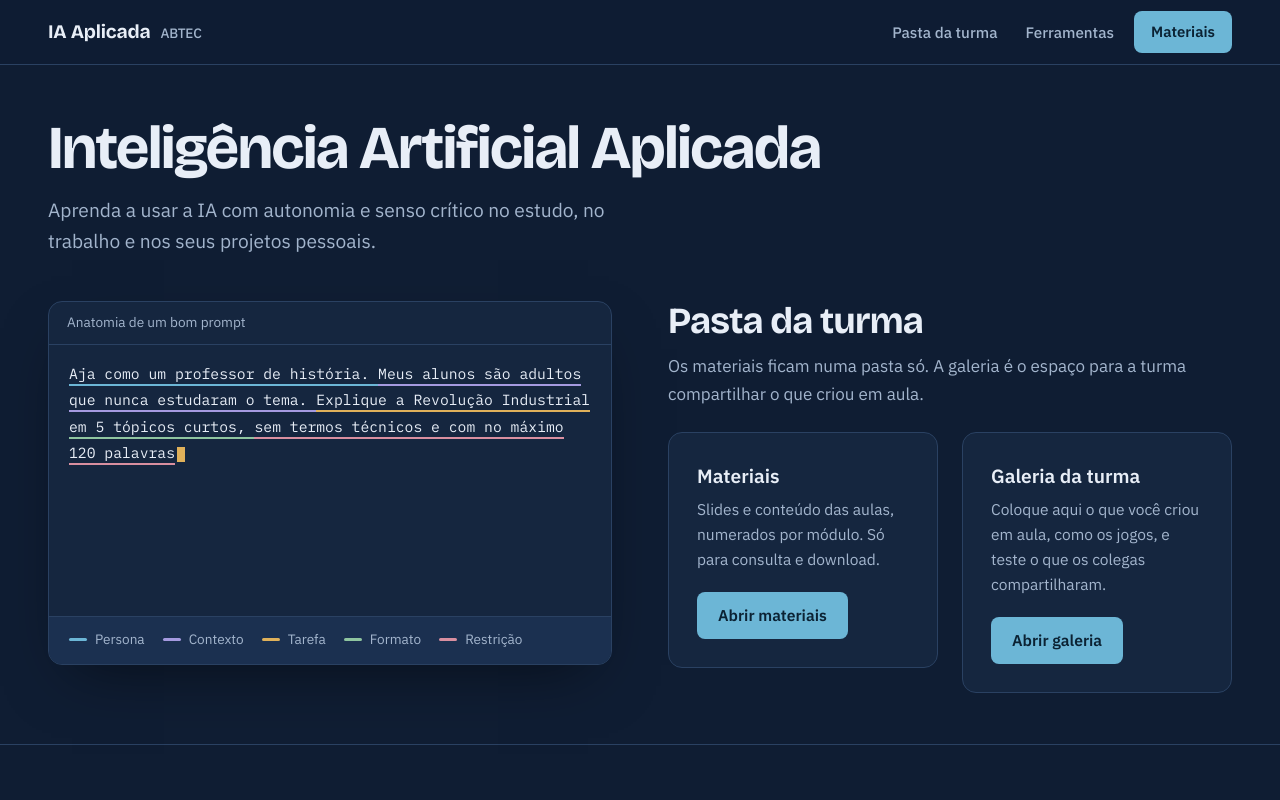
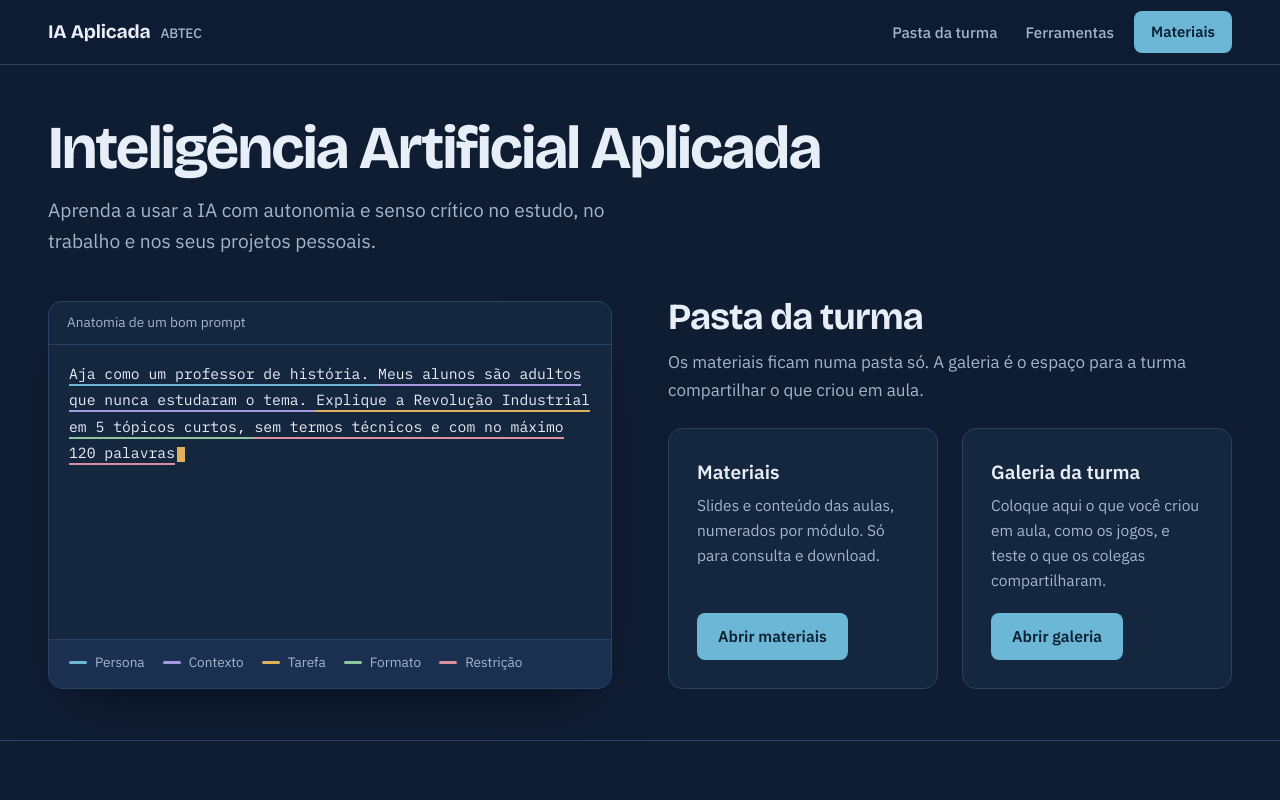
Before and after one commit to Pollymr/ia, a plain HTML site: page index.html in a window 1280 px wide. Shown: the top 800 px of the page. Drawn offline with nearby package versions, Linux system fonts and the light colour scheme.

Commit message:
Update index.html

```diff
--- a/index.html
+++ b/index.html
@@ -336,8 +336,14 @@
   @media (min-width: 960px) {
   }
   @media (min-width: 960px) {
-  .hero-grid { grid-template-columns: 1fr 1fr; column-gap: 56px; row-gap: 44px; align-items: start; }
-  .prompt-window { max-width: none; }
+  .hero-grid { grid-template-columns: 1fr 1fr; column-gap: 56px; row-gap: 44px; align-items: stretch; }
+  .prompt-window { max-width: none; display: flex; flex-direction: column; }
+  .prompt-window .pw-body { flex: 1; }
+  .pasta-col .section-head h2 { margin-top: -4px; }
+  .pasta-col .deliver { flex: 1; align-items: stretch; }
+  .pasta-col .deliver-item { display: flex; flex-direction: column; }
+  .pasta-col .deliver-item p { flex: 1; }
+  .pasta-col .deliver-item .btn { align-self: flex-start; }
 }
 @media (min-width: 1100px) {
   .tool-groups { grid-template-columns: repeat(4, 1fr); gap: 36px 28px; }
```
